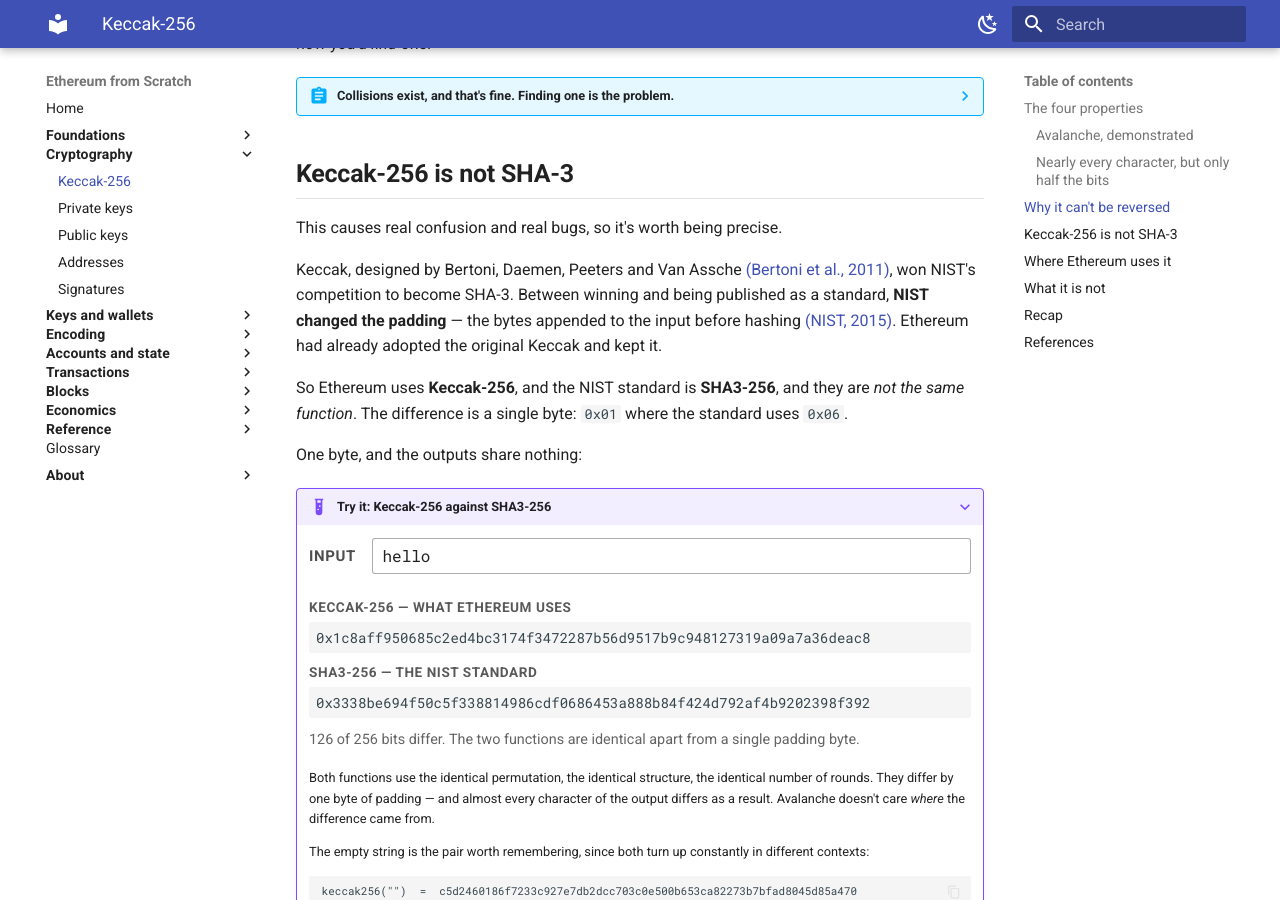
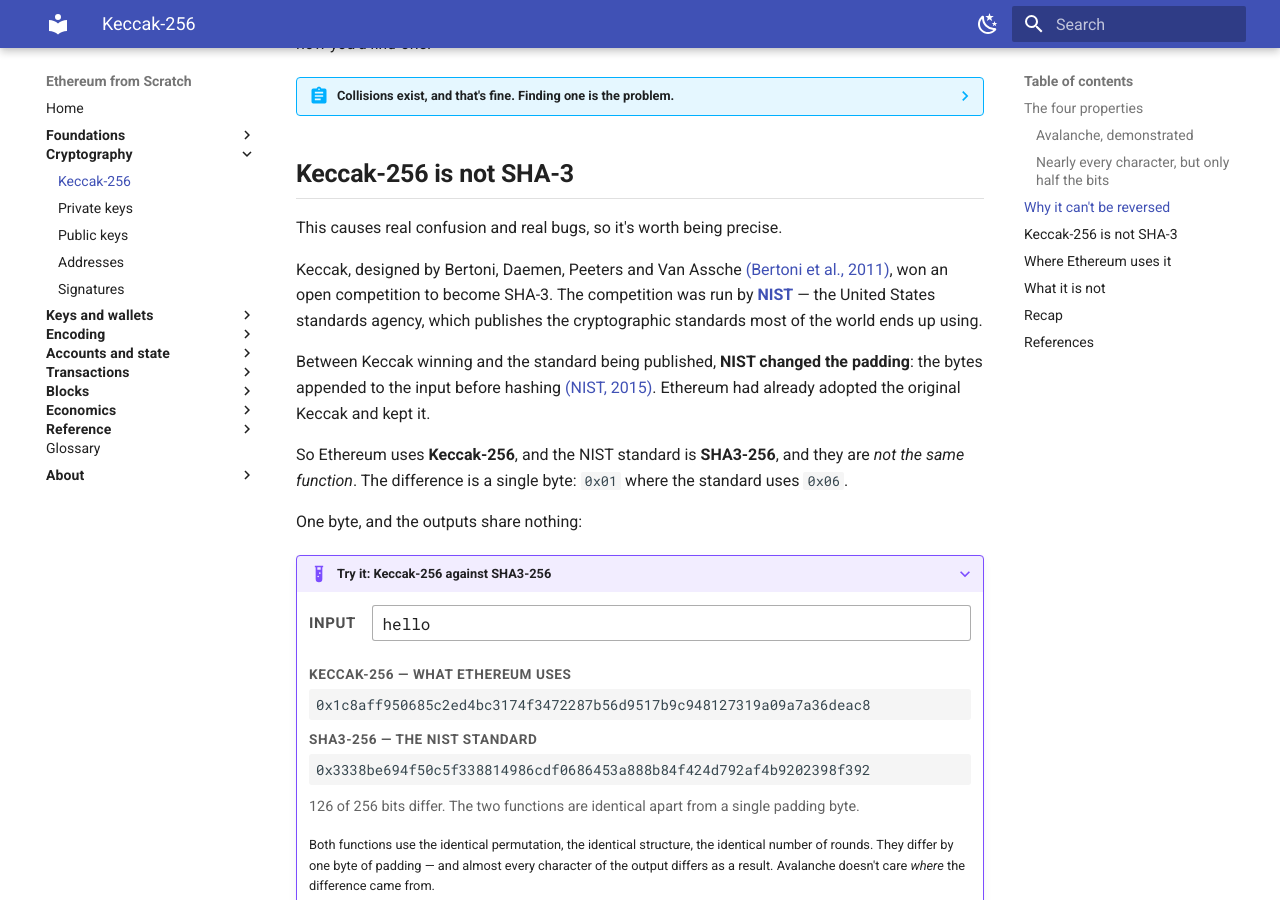
Before and after one commit to davide-stocco/ethereum-from-scratch, an MkDocs documentation site: the page built from docs/crypto/keccak256.md, in a window 1280 px wide and 900 px high, scrolled down 2398 px. Built offline with MkDocs 1.6.1 and Material for MkDocs 9.7.7, drawn with Linux system fonts in a browser that asks for light colours.

Commit message:
Explain what NIST is
The page leaned on NIST without saying what it is, and it's
load-bearing for that section — the whole Keccak/SHA-3 split is a
consequence of a decision NIST made.

Glossed inline rather than left to a hover, since a reader shouldn't
need to mouse over a term the argument depends on. Plus a glossary
entry (41 terms now) carrying the fuller version: the agency, that its
standards are published as FIPS documents, and that it ran the
competition and then changed the padding.

Also split the paragraph in two. It was carrying the competition, the
agency and the padding change in one breath.

```diff
--- a/docs/crypto/keccak256.md
+++ b/docs/crypto/keccak256.md
@@ -109,7 +109,9 @@ Which means infinitely many inputs share any given hash. That sounds alarming un
 
 This causes real confusion and real bugs, so it's worth being precise.
 
-Keccak, designed by Bertoni, Daemen, Peeters and Van Assche [(Bertoni et al., 2011)](#ref-bertoni-2011), won NIST's competition to become SHA-3. Between winning and being published as a standard, **NIST changed the padding** — the bytes appended to the input before hashing [(NIST, 2015)](#ref-fips202). Ethereum had already adopted the original Keccak and kept it.
+Keccak, designed by Bertoni, Daemen, Peeters and Van Assche [(Bertoni et al., 2011)](#ref-bertoni-2011), won an open competition to become SHA-3. The competition was run by **[NIST](../glossary.md#nist "The US government agency that publishes technical standards, cryptography included")** — the United States standards agency, which publishes the cryptographic standards most of the world ends up using.
+
+Between Keccak winning and the standard being published, **NIST changed the padding**: the bytes appended to the input before hashing [(NIST, 2015)](#ref-fips202). Ethereum had already adopted the original Keccak and kept it.
 
 So Ethereum uses **Keccak-256**, and the NIST standard is **SHA3-256**, and they are *not the same function*. The difference is a single byte: `0x01` where the standard uses `0x06`.
 
```
Also changed, not shown: docs/glossary.md (+3 -0 lines).
